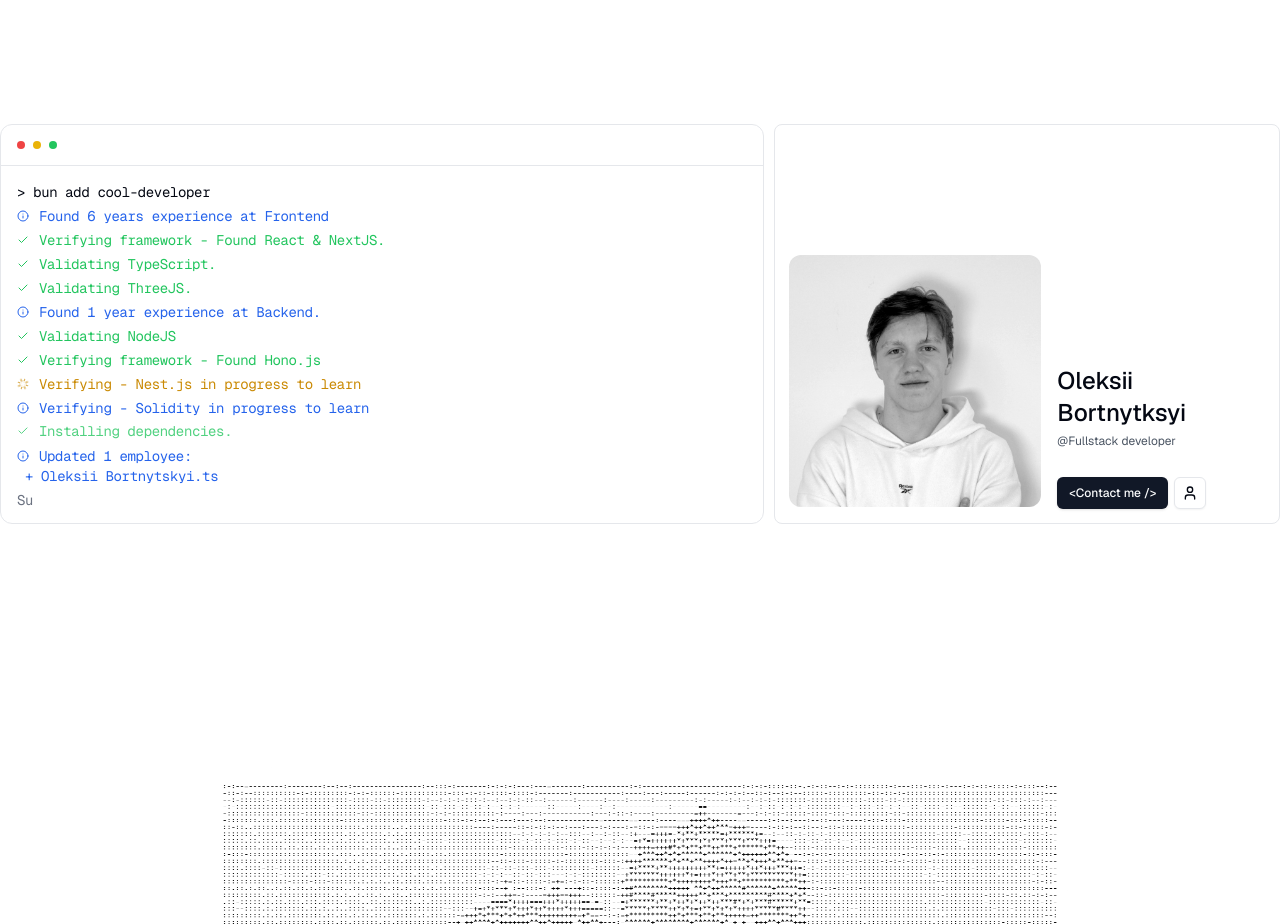
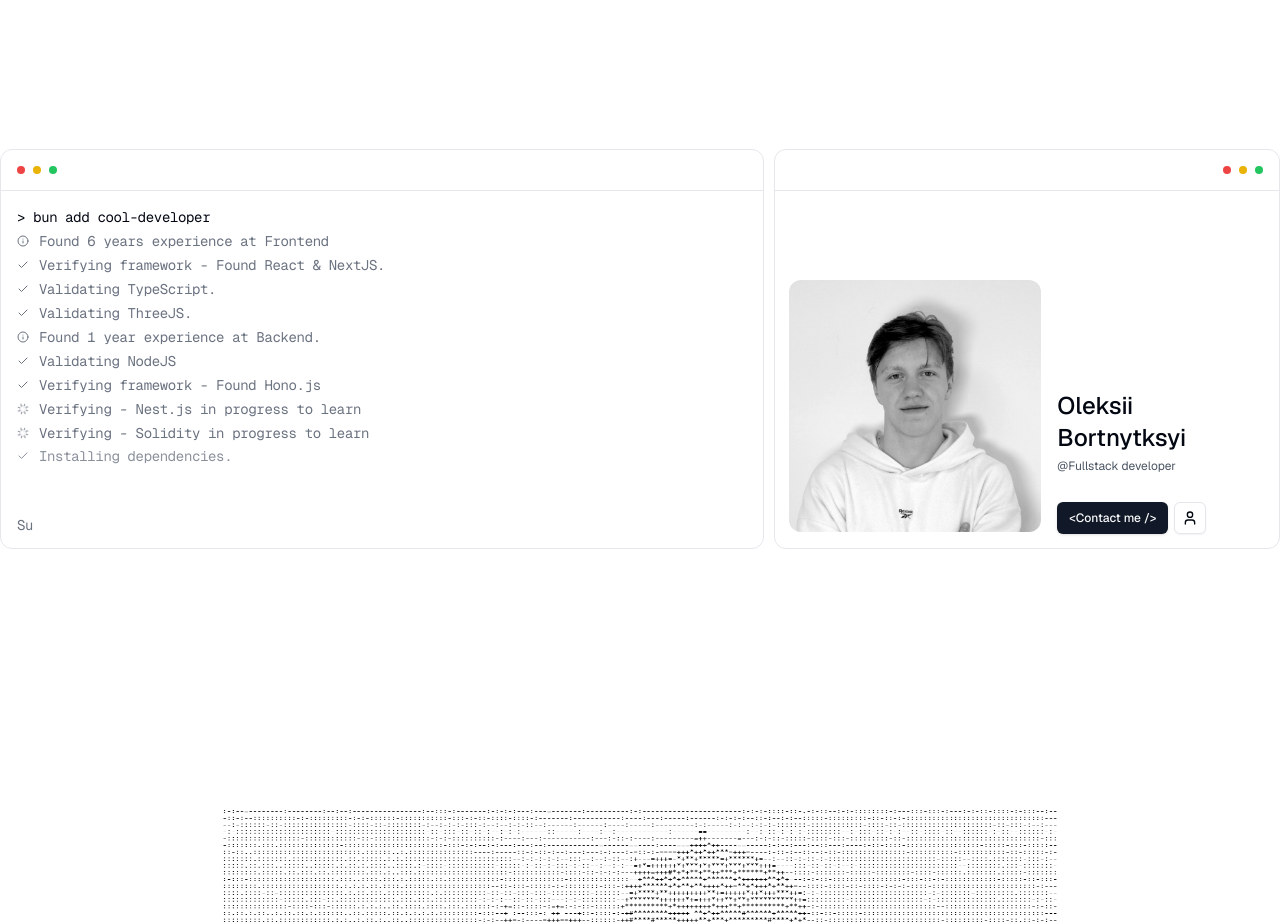
Before and after one commit to websharkdev/folio-2025, a Next.js app: page / in a window 1280 px wide. Shown: the part 3560-4484 px from the top of the page. Built offline with nearby package versions, Linux system fonts and the light colour scheme.

Commit message:
refactor(main) - removed unused component, maked components responsible

```diff
--- a/app/(main)/(components)/main-info.tsx
+++ b/app/(main)/(components)/main-info.tsx
@@ -1,5 +1,6 @@
 import { GooeyFilter } from "@/components/custom/gooey-filter";
 import { Magnetic } from "@/components/custom/magnetic";
+import { Marquee } from "@/components/custom/marquee";
 import { PixelTrail } from "@/components/custom/pixel-trail";
 import {
   AnimatedSpan,
@@ -13,53 +14,44 @@ import Image from "next/image";
 const terminal = [
   {
     icon: Info,
-    color: "text-blue-600",
     text: "Found 6 years experience at Frontend",
   },
   {
     icon: Check,
-    color: "text-green-500",
     text: "Verifying framework - Found React & NextJS.",
   },
   {
     icon: Check,
-    color: "text-green-500",
     text: "Validating TypeScript.",
   },
   {
     icon: Check,
-    color: "text-green-500",
     text: "Validating ThreeJS.",
   },
   {
     icon: Info,
-    color: "text-blue-600",
     text: "Found 1 year experience at Backend.",
   },
   {
     icon: Check,
-    color: "text-green-500",
     text: "Validating NodeJS",
   },
   {
     icon: Check,
-    color: "text-green-500",
     text: "Verifying framework - Found Hono.js",
   },
   {
     icon: Loader,
     id: "loader",
-    color: "text-yellow-600",
     text: "Verifying - Nest.js in progress to learn",
   },
   {
-    icon: Info,
-    color: "text-blue-600",
+    icon: Loader,
+    id: "loader",
     text: "Verifying - Solidity in progress to learn",
   },
   {
     icon: Check,
-    color: "text-green-500",
     text: "Installing dependencies.",
   },
 ];
@@ -68,16 +60,16 @@ const MInfo = () => {
   const springOptions = { bounce: 0.1 };
 
   return (
-    <div className="container mx-auto py-10 min-h-dvh flex items-center">
+    <div className="container mx-auto py-10 h-max min-h-dvh flex items-center">
       <div className="grid grid-cols-5 gap-2.5 w-full">
-        <Terminal className="col-span-3 w-full max-w-full">
+        <Terminal className="col-span-full md:col-span-3 w-full max-w-full">
           <TypingAnimation>&gt; bun add cool-developer</TypingAnimation>
 
           {terminal.map((commands, index) => (
             <AnimatedSpan
               key={`main-info--commands-${index}`}
               delay={1500 + 500 * (index + 1)}
-              className={commands.color}
+              className={"text-gray-500"}
             >
               <div className="flex items-center flex-nowrap gap-2.5">
                 <commands.icon
@@ -89,7 +81,10 @@ const MInfo = () => {
             </AnimatedSpan>
           ))}
 
-          <AnimatedSpan delay={6000} className="text-blue-600">
+          <AnimatedSpan
+            delay={1500 + 500 * (terminal.length + 1)}
+            className="text-blue-600"
+          >
             <div className="flex items-center flex-nowrap gap-2.5">
               <Info size={12} /> <span>Updated 1 employee:</span>
             </div>
@@ -100,8 +95,15 @@ const MInfo = () => {
             Success!
           </TypingAnimation>
         </Terminal>
-        <div className="col-span-2 h-max min-h-[400px] flex items-end border border-input rounded-lg p-3.5">
-          <div className="flex items-end gap-4">
+        <div className="col-span-full md:col-span-2 h-max min-h-[400px] flex flex-col justify-between border border-input rounded-xl">
+          <div className="flex justify-end gap-y-2 border-b border-border p-4">
+            <div className="flex flex-row gap-x-2">
+              <div className="h-2 w-2 rounded-full bg-red-500"></div>
+              <div className="h-2 w-2 rounded-full bg-yellow-500"></div>
+              <div className="h-2 w-2 rounded-full bg-green-500"></div>
+            </div>
+          </div>
+          <div className="flex items-end gap-4 p-3.5">
             <div className="group relative">
               <div className="relative w-full max-w-4xl h-64 flex flex-col items-center justify-center gap-8 rounded-xl overflow-hidden text-center text-pretty">
                 <Image
--- a/app/(main)/(components)/main-works.tsx
+++ b/app/(main)/(components)/main-works.tsx
@@ -63,7 +63,7 @@ const MWorks = () => {
     <div className="container mx-auto flex flex-col gap-10 h-max">
       <h6 className="text-6xl">Work Experience.</h6>
 
-      <div className="h-screen grid grid-cols-1 max-w-6xl mx-auto gap-5">
+      <div className="h-max grid grid-cols-1 max-w-6xl mx-auto gap-5">
         {recent.map((item, index) => (
           <div
             key={`working-expirience--${index}`}
```
